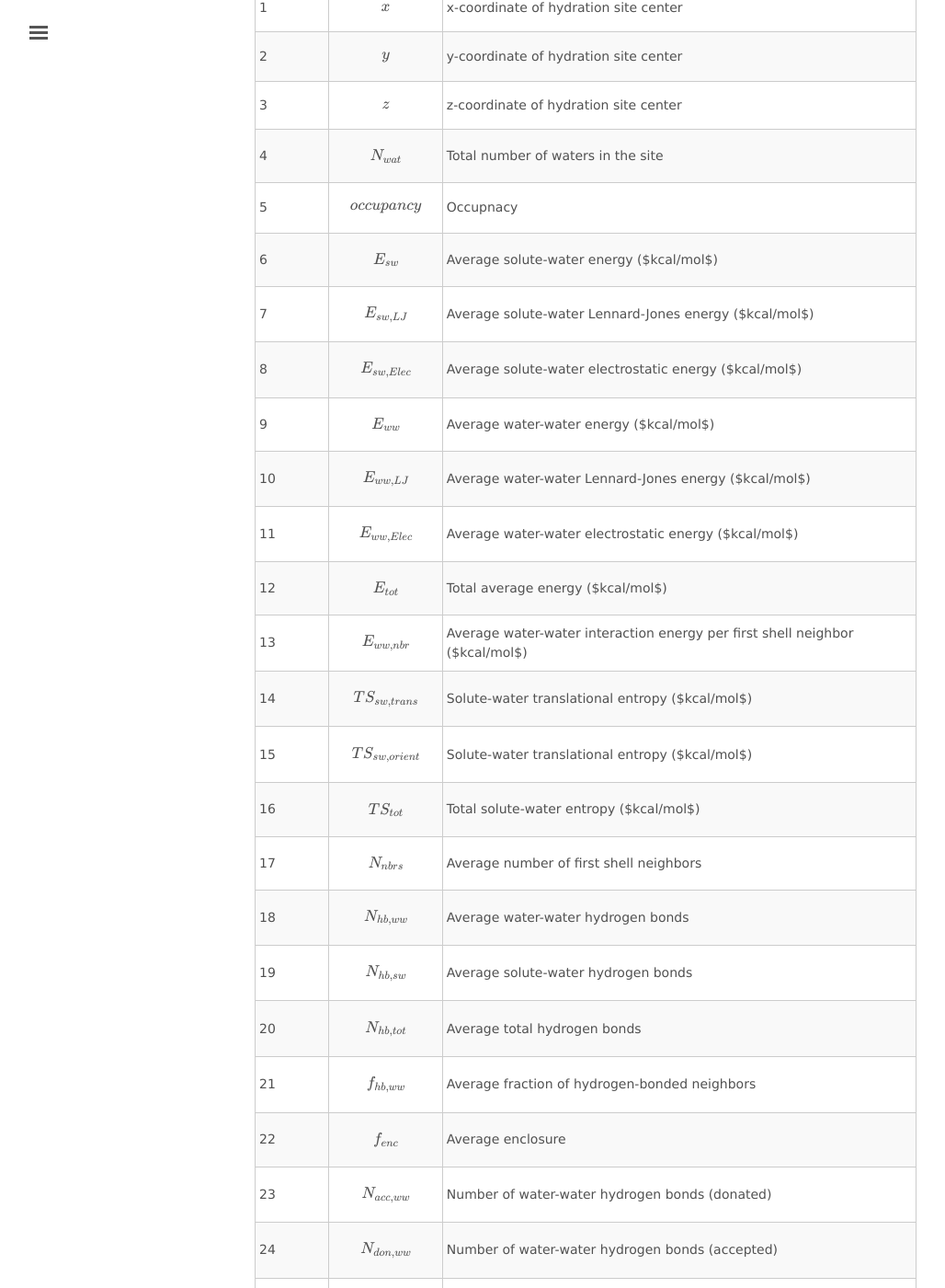
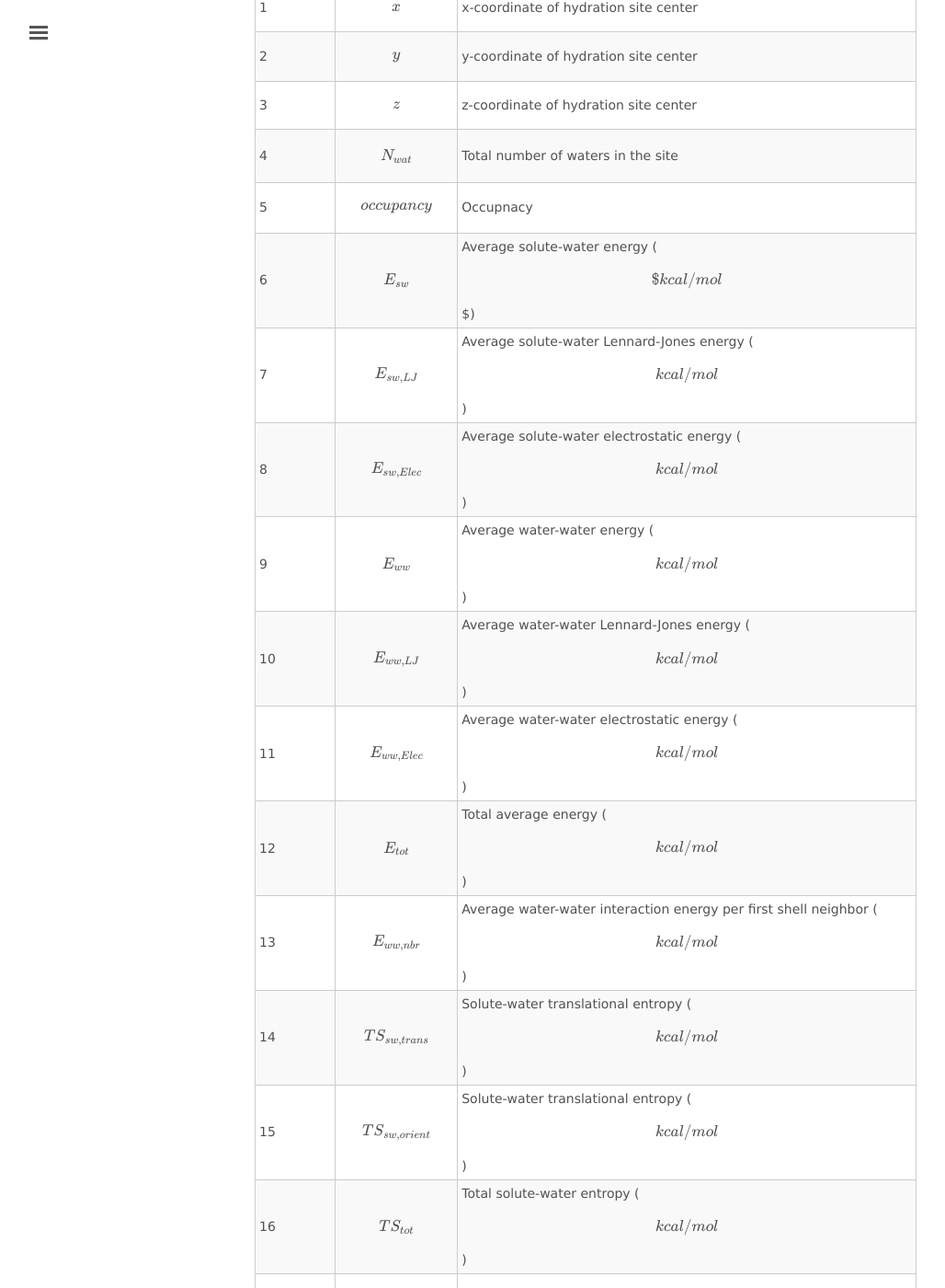
Before and after one commit to KurtzmanLab/SSTMap, a Jekyll site: the page built from _posts/2017-05-09-undestanding-output.md, in a window 1280 px wide and 1400 px high, scrolled down 689 px. Shown: the whole window at 92% size, without its empty margins (3-1031 px from the left). Built offline with Jekyll 4.4.1, drawn with Linux system fonts in a browser that asks for light colours; formulas are drawn with MathJax 3; some of the changed text lies outside the part shown.

```diff
--- a/_posts/2017-05-09-undestanding-output.md
+++ b/_posts/2017-05-09-undestanding-output.md
@@ -36,17 +36,17 @@ Assuming that the output name was "testcase", the following files are generated
  <tr><td>3</td><td>$$z$$</td><td>z-coordinate of hydration site center</td></tr>
  <tr><td>4</td><td>$$N_{wat}$$</td><td>Total number of waters in the site</td></tr>
  <tr><td>5</td><td>$$occupancy$$</td><td>Occupnacy</td></tr>
- <tr><td>6</td><td>$$E_{sw}$$</td><td>Average solute-water energy ($kcal/mol$)</td></tr>
- <tr><td>7</td><td>$$E_{sw,LJ}$$</td><td>Average solute-water Lennard-Jones energy ($kcal/mol$)</td></tr>
- <tr><td>8</td><td>$$E_{sw,Elec}$$</td><td>Average solute-water electrostatic energy ($kcal/mol$)</td></tr>
- <tr><td>9</td><td>$$E_{ww}$$</td><td>Average water-water energy ($kcal/mol$)</td></tr>
- <tr><td>10</td><td>$$E_{ww,LJ}$$</td><td>Average water-water Lennard-Jones energy ($kcal/mol$)</td></tr>
- <tr><td>11</td><td>$$E_{ww,Elec}$$</td><td>Average water-water electrostatic energy ($kcal/mol$)</td></tr>
- <tr><td>12</td><td>$$E_{tot}$$</td><td>Total average energy ($kcal/mol$)</td></tr>
- <tr><td>13</td><td>$$E_{ww,nbr}$$</td><td> Average water-water interaction energy per first shell neighbor  ($kcal/mol$)</td></tr>
- <tr><td>14</td><td>$$TS_{sw,trans}$$</td><td>Solute-water translational entropy  ($kcal/mol$)</td></tr>
- <tr><td>15</td><td>$$TS_{sw,orient}$$</td><td>Solute-water translational entropy  ($kcal/mol$)</td></tr>
- <tr><td>16</td><td>$$TS_{tot}$$</td><td>Total solute-water entropy  ($kcal/mol$)</td></tr>
+ <tr><td>6</td><td>$$E_{sw}$$</td><td>Average solute-water energy ($$$kcal/mol$$$)</td></tr>
+ <tr><td>7</td><td>$$E_{sw,LJ}$$</td><td>Average solute-water Lennard-Jones energy ($$kcal/mol$$)</td></tr>
+ <tr><td>8</td><td>$$E_{sw,Elec}$$</td><td>Average solute-water electrostatic energy ($$kcal/mol$$)</td></tr>
+ <tr><td>9</td><td>$$E_{ww}$$</td><td>Average water-water energy ($$kcal/mol$$)</td></tr>
+ <tr><td>10</td><td>$$E_{ww,LJ}$$</td><td>Average water-water Lennard-Jones energy ($$kcal/mol$$)</td></tr>
+ <tr><td>11</td><td>$$E_{ww,Elec}$$</td><td>Average water-water electrostatic energy ($$kcal/mol$$)</td></tr>
+ <tr><td>12</td><td>$$E_{tot}$$</td><td>Total average energy ($$kcal/mol$$)</td></tr>
+ <tr><td>13</td><td>$$E_{ww,nbr}$$</td><td> Average water-water interaction energy per first shell neighbor  ($$kcal/mol$$)</td></tr>
+ <tr><td>14</td><td>$$TS_{sw,trans}$$</td><td>Solute-water translational entropy  ($$kcal/mol$$)</td></tr>
+ <tr><td>15</td><td>$$TS_{sw,orient}$$</td><td>Solute-water translational entropy  ($$kcal/mol$$)</td></tr>
+ <tr><td>16</td><td>$$TS_{tot}$$</td><td>Total solute-water entropy  ($$kcal/mol$$)</td></tr>
  <tr><td>17</td><td>$$N_{nbrs}$$</td><td> Average number of first shell neighbors</td></tr>
  <tr><td>18</td><td>$$N_{hb,ww}$$</td><td> Average water-water hydrogen bonds</td></tr>
  <tr><td>19</td><td>$$N_{hb,sw}$$</td><td> Average solute-water hydrogen bonds</td></tr>
```
Also changed, not shown: other parts of _posts/2017-05-09-undestanding-output.md (+10 -10 lines).
